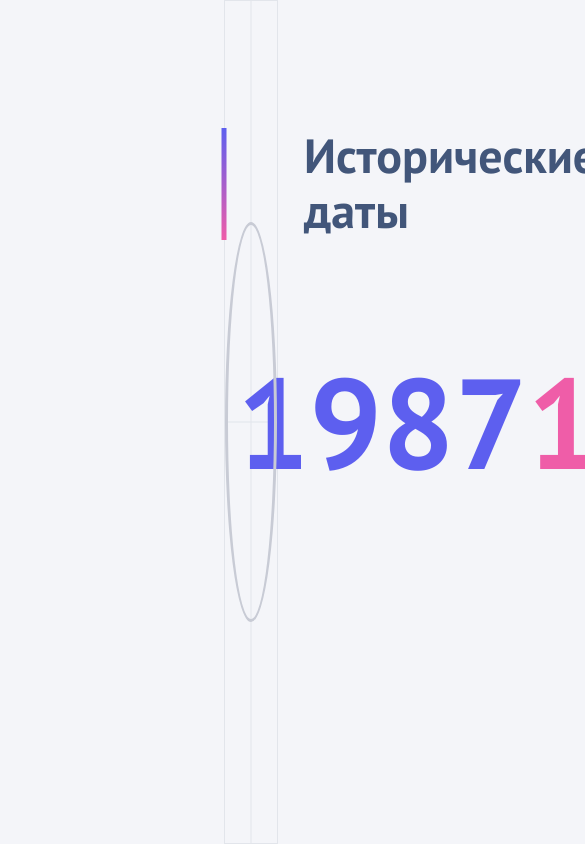
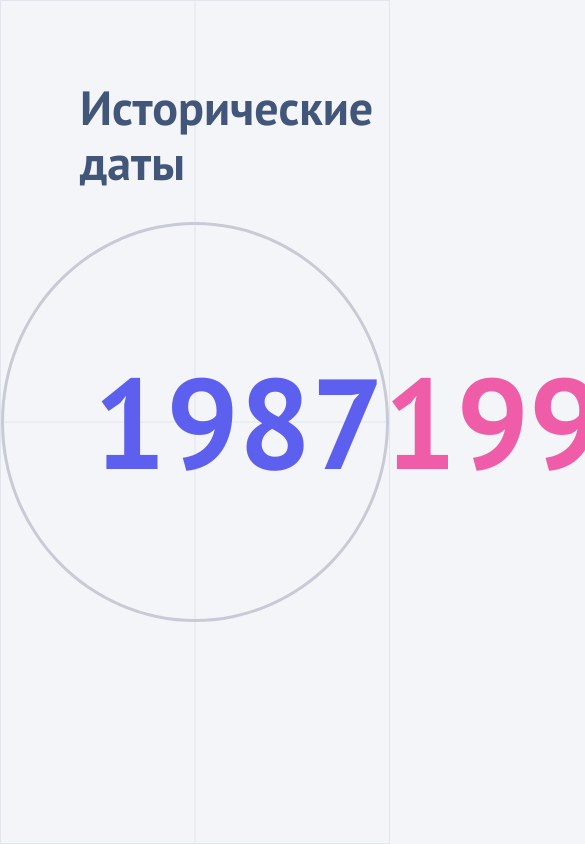
Before and after one commit to georgy-p/only-d-test, a React app: page / in a window 390 px wide. Shown: the top 844 px of the page, 585 px wide, since content can reach past the window. Built offline with nearby package versions, Linux system fonts and the light colour scheme.

Commit message:
add @media queries

```diff
--- a/src/App.tsx
+++ b/src/App.tsx
@@ -5,10 +5,17 @@ import Title from './components/Title';
 import DataView from './components/DataView';
 
 // Надо сделать, чтобы при изменении ширины экрана до мобилки добавлялся мобильный вид со своими компонениами
+const Container = styled.section`
+  display: flex;
+  justify-content: center;
+  align-items: center;
+  max-width: 1300px;
+  margin: 0;
+  height: 100vh;
 
-const Container = styled.section`
-  margin: 0rem 7rem 0rem 14rem;
-  height: 100vh;
+  @media (min-width: 1000px) {
+    margin: 0 0 0 8%;
+  }
 `;
 
 const Content = styled.div`
--- a/src/components/Title.tsx
+++ b/src/components/Title.tsx
@@ -7,7 +7,7 @@ const { weight_bold } = styles.fonts;
 
 const TitleContainer = styled.div`
   position: absolute;
-  top: 8rem;
+  top: 5rem;
   width: 30rem;
   height: 7rem;
 `;
@@ -19,6 +19,10 @@ const VerticalLine = styled.div`
   transform: translateX(-50%);
   width: 5px;
   background: linear-gradient(${blue}, ${pink});
+
+  @media (max-width: 1000px) {
+    display: none;
+  }
 `;
 
 const Text = styled.h1`
```
